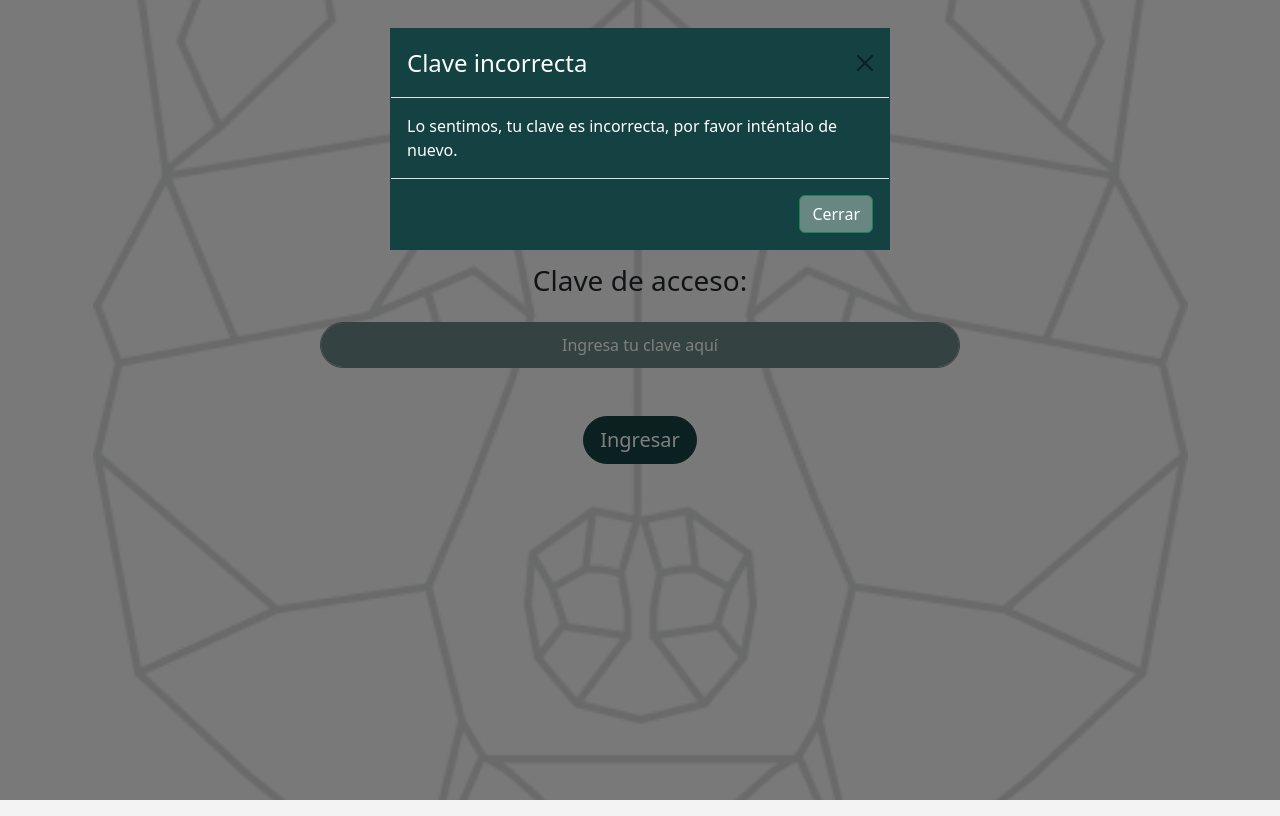
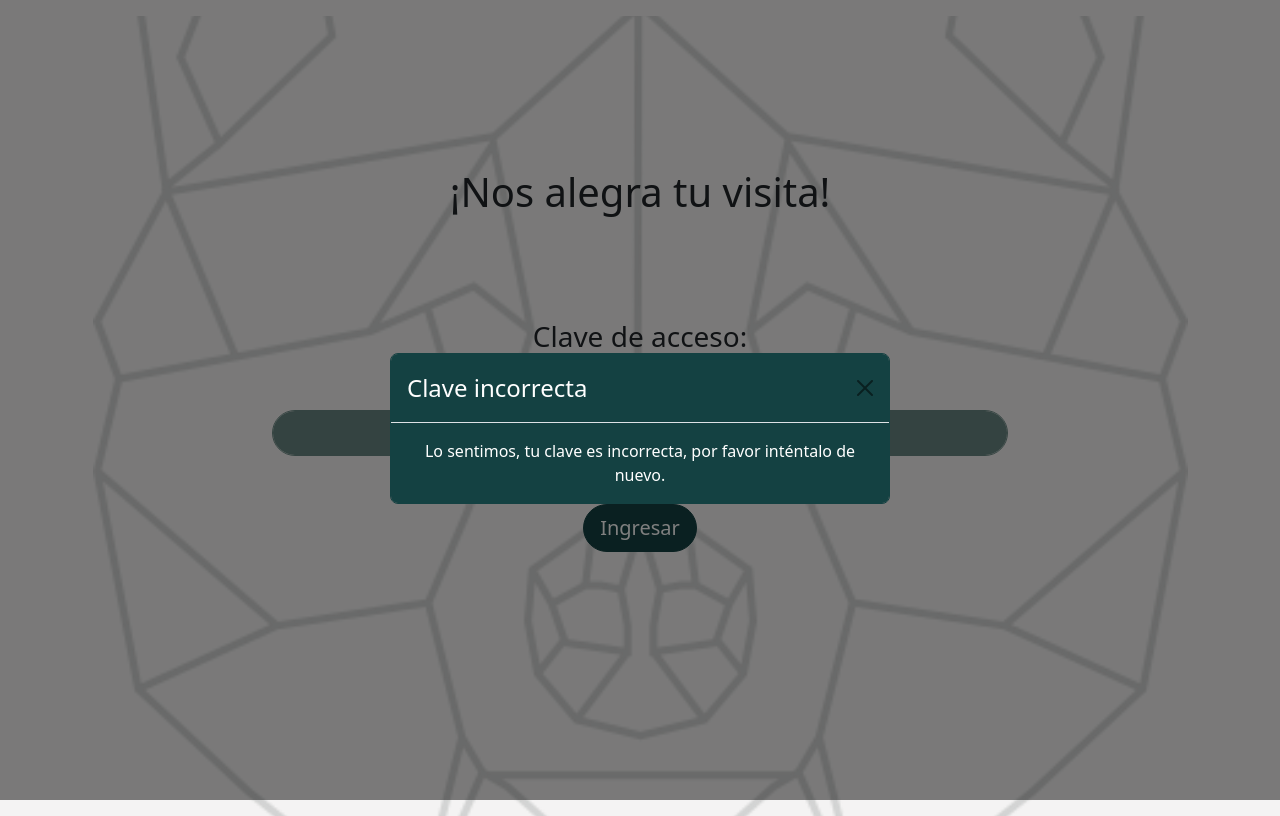
Before and after one commit to gusajr/BreakersAPP.github.io, a plain HTML site: page login.html in a window 1280 px wide. Both pictures are taken after a click on the button "Ingresar". Drawn offline with nearby package versions, Linux system fonts and the light colour scheme.

Commit message:
html y css

```diff
--- a/bkr.css
+++ b/bkr.css
@@ -82,6 +82,13 @@ body {
     color: #FFFFFF;
 }
 
+.modal-dialog {
+    height: 100vh;
+    display: flex;
+    flex-direction: column;
+    justify-content: center;
+}
+
 .close-button-bkr {
     color: #FFFFFF;
     background-color: #688782;
--- a/login.html
+++ b/login.html
@@ -12,39 +12,42 @@
 </head>
 <body>
 <div class="text-center vh-100 vw-100 background-bkr">
-    <div class="d-flex flex-column bd-highlight mb-3">
-      <div class="p-5 bd-highlight">
+  <div class="container mt-3">
+    <div class="row">
+      <div class="col-sm-12">
+        <h1 class="p-5"></h1>
         <h1 class="p-5">¡Nos alegra tu visita!</h1>
       </div>
-      <div class="p-3 bd-highlight">
-        <h3>Clave de acceso:</h3>
+      <div class="col-sm-12">
+        <h3 class="p-5">Clave de acceso:</h3>
       </div>
-      <div class="d-grid gap-1 col-6 mx-auto fluid">
+      <div class="d-grid gap-1 col-8 mx-auto fluid">
         <div class="bd-highlight">
           <input type="text" class="input-bkr form-control" placeholder="Ingresa tu clave aquí" aria-label="Ingresa tu clave aquí" aria-describedby="button-addon2">
         </div>
       </div>
-      <div class="p-5 bd-highlight">
+      <div class="p-5 col-sm-12">
         <button type="button" class="btn btn-success rounded-pill btn-lg button-bkr"  data-bs-toggle="modal" data-bs-target="#loginError">Ingresar</button>
       </div>
     </div>
 </div>
 
 <div class="modal" id="loginError">
-  <div class="modal-dialog modal-bkr">
+  <div class="modal-dialog">
     <div class="modal-content modal-bkr">
       <div class="modal-header">
         <h4 class="modal-title">Clave incorrecta</h4>
-        <button type="button" class="btn-close close" data-bs-dismiss="modal"></button>
+        <!--button type="button" class="btn-close close" data-bs-dismiss="modal"></button-->
+        <a  href="summary.html" class="btn-close close"></a>
       </div>
       <div class="modal-body">
         Lo sentimos, tu clave es incorrecta, por favor inténtalo de nuevo.
       </div>
-      <div class="modal-footer">
+      <!--div class="modal-footer">
         <a href="summary.html">
           <button type="button" class="btn btn-success close-button-bkr" data-bs-dismiss="modal">Cerrar</button>
         </a>
-      </div>
+      </div!-->
 
     </div>
   </div>
```
Also changed, not shown: index.html (+5 -5 lines), summary.html (+1 -1 lines).
